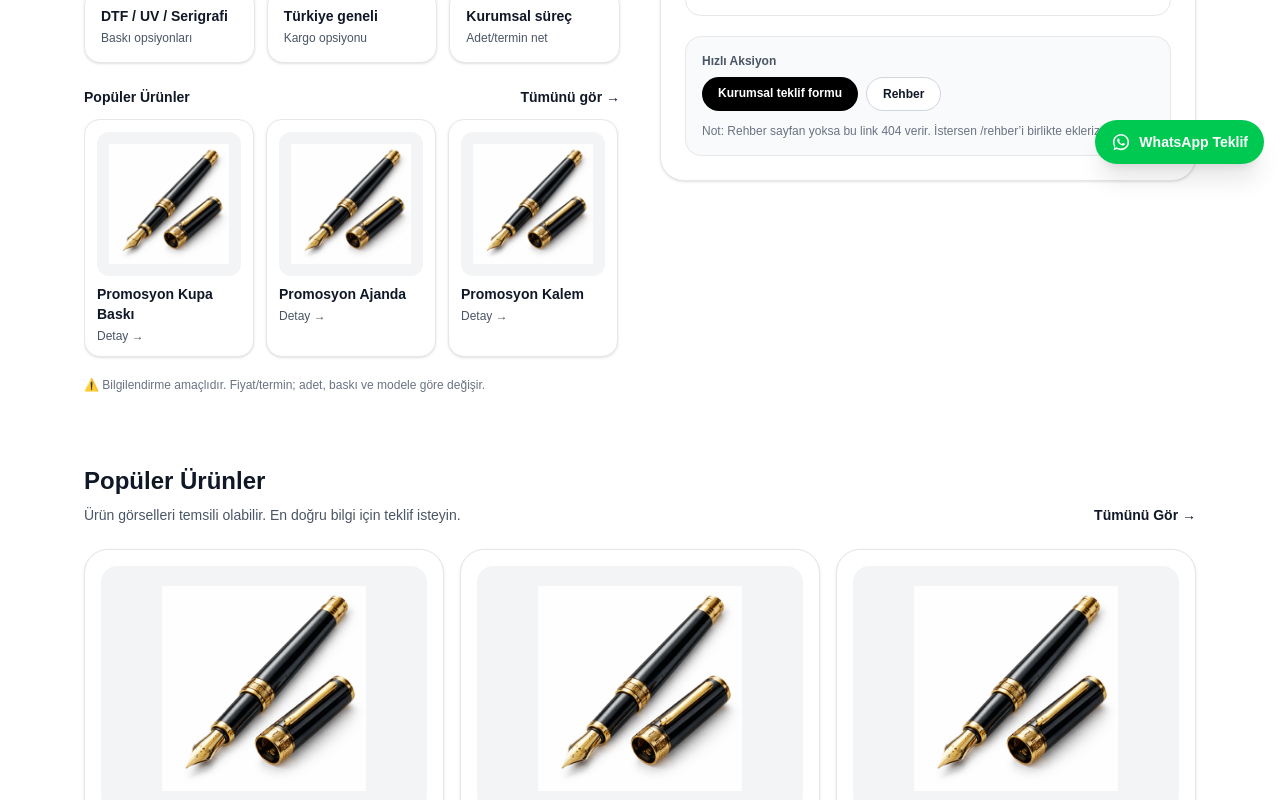
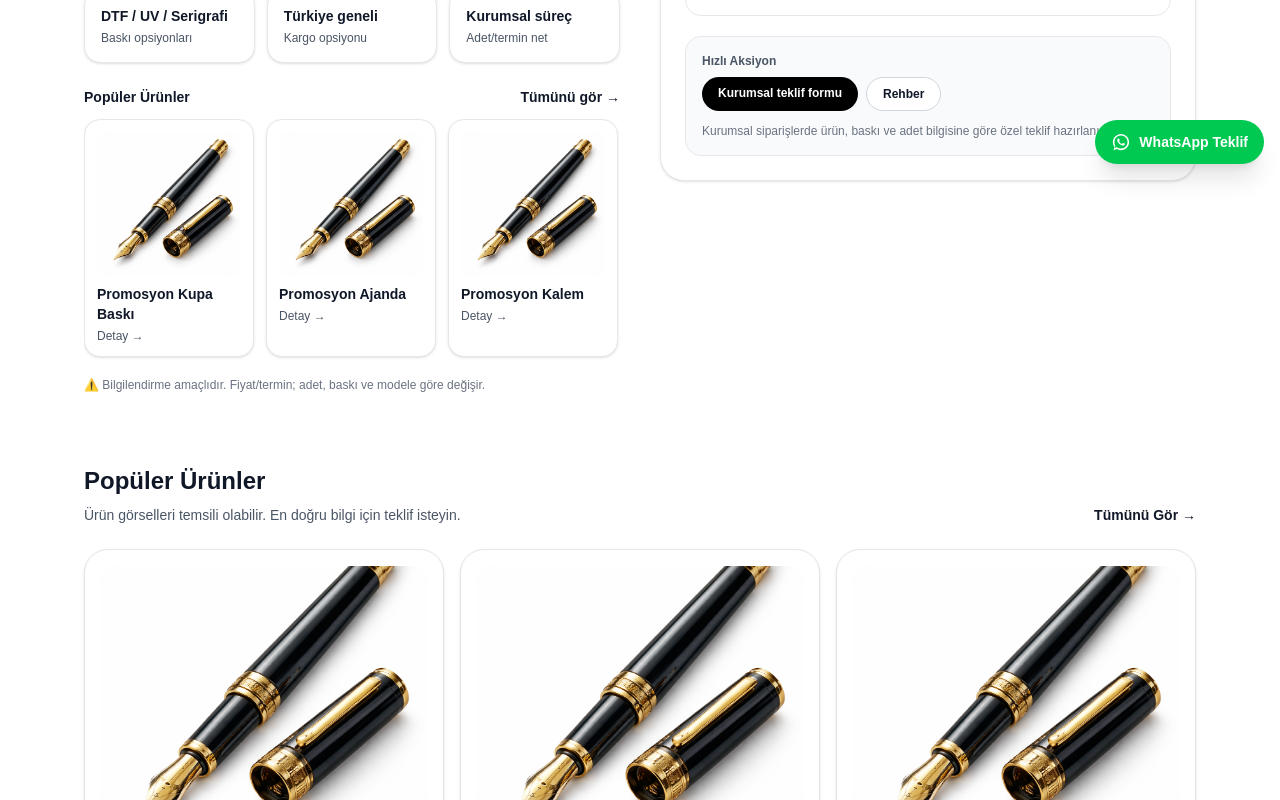
Before and after one commit to berkankocek1-dot/firmapromosyon, a Next.js app: page / in a window 1280 px wide. Shown: the part 620-1420 px from the top of the page. Built offline with nearby package versions, Linux system fonts and the light colour scheme.

Commit message:
Improve product images + replace guide note

```diff
--- a/app/page.tsx
+++ b/app/page.tsx
@@ -137,7 +137,7 @@ export default function Home() {
                           alt={title}
                           fill
                           sizes="170px"
-                          className="object-contain p-3 transition duration-500 hover:scale-105"
+                          className="object-cover transition duration-500 hover:scale-105"
                         />
                       </div>
                       <div className="mt-2 line-clamp-2 text-sm font-semibold text-gray-900">
@@ -181,8 +181,10 @@ export default function Home() {
                   Rehber
                 </Link>
               </div>
+
+              {/* ✅ Not kaldırıldı, yerine profesyonel metin */}
               <div className="mt-3 text-xs text-gray-500">
-                Not: Rehber sayfan yoksa bu link 404 verir. İstersen /rehber’i birlikte ekleriz.
+                Kurumsal siparişlerde ürün, baskı ve adet bilgisine göre özel teklif hazırlanır.
               </div>
             </div>
           </div>
@@ -224,7 +226,7 @@ export default function Home() {
                       alt={title}
                       fill
                       sizes="(max-width: 640px) 100vw, (max-width: 1024px) 50vw, 33vw"
-                      className="object-contain p-5 transition duration-500 group-hover:scale-105"
+                      className="object-cover transition duration-500 group-hover:scale-105"
                     />
                   </div>
 
```
